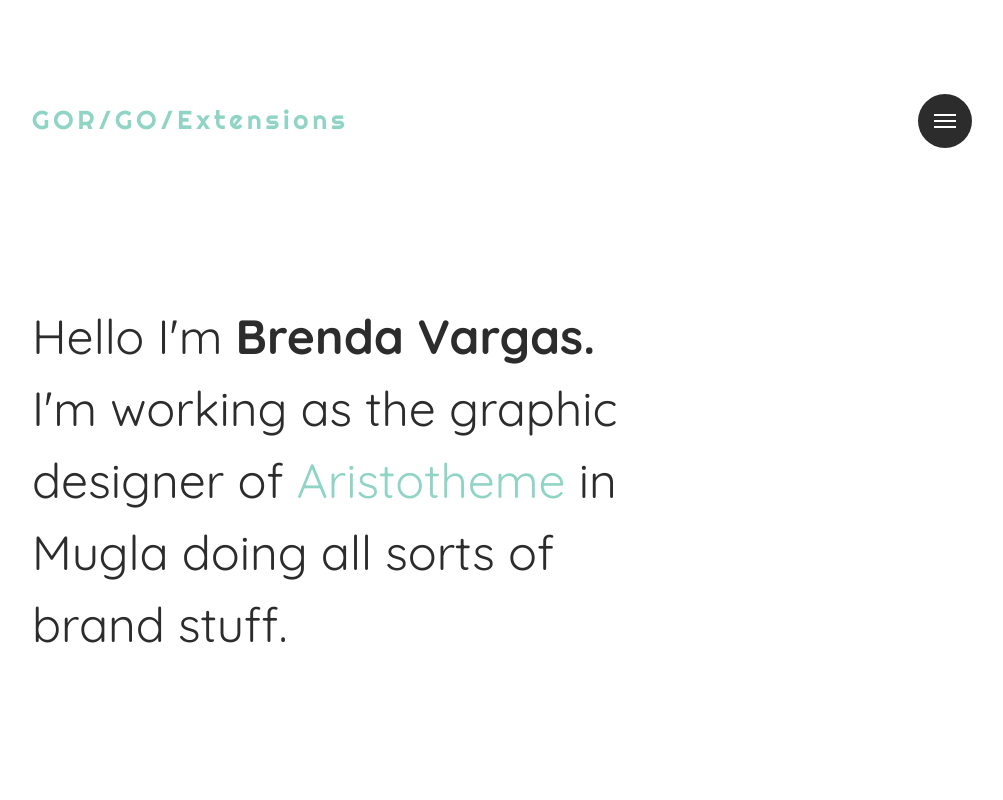
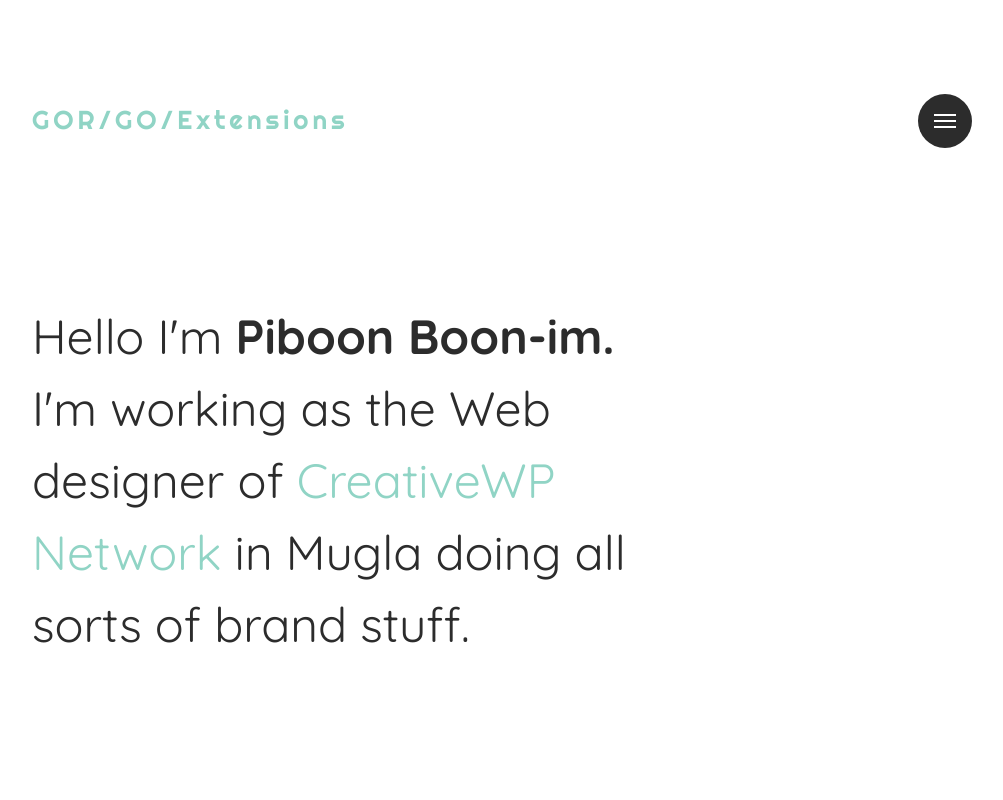
Before and after one commit to boybebe/gorgo, a plain HTML site: page index.html in a window 1280 px wide. Shown: the top 800 px of the page, without its empty margins (168-1171 px from the left). Drawn offline with Linux system fonts and the light colour scheme.

Commit message:
Update index.html

```diff
--- a/index.html
+++ b/index.html
@@ -70,7 +70,7 @@
             <div class="cf"></div>
 
             <div class="site-tagline">
-                <p>Hello  I'm <strong>Brenda Vargas.</strong> I'm working as the graphic designer of <a href="http://aristotheme.com" target="_blank">Aristotheme</a> in Mugla doing all sorts of brand stuff. </p>
+                <p>Hello  I'm <strong>Piboon Boon-im.</strong> I'm working as the Web designer of <a href="http://creativewp-network.com" target="_blank">CreativeWP Network</a> in Mugla doing all sorts of brand stuff. </p>
             </div>
 
         </header><!-- / .site-header -->
```
